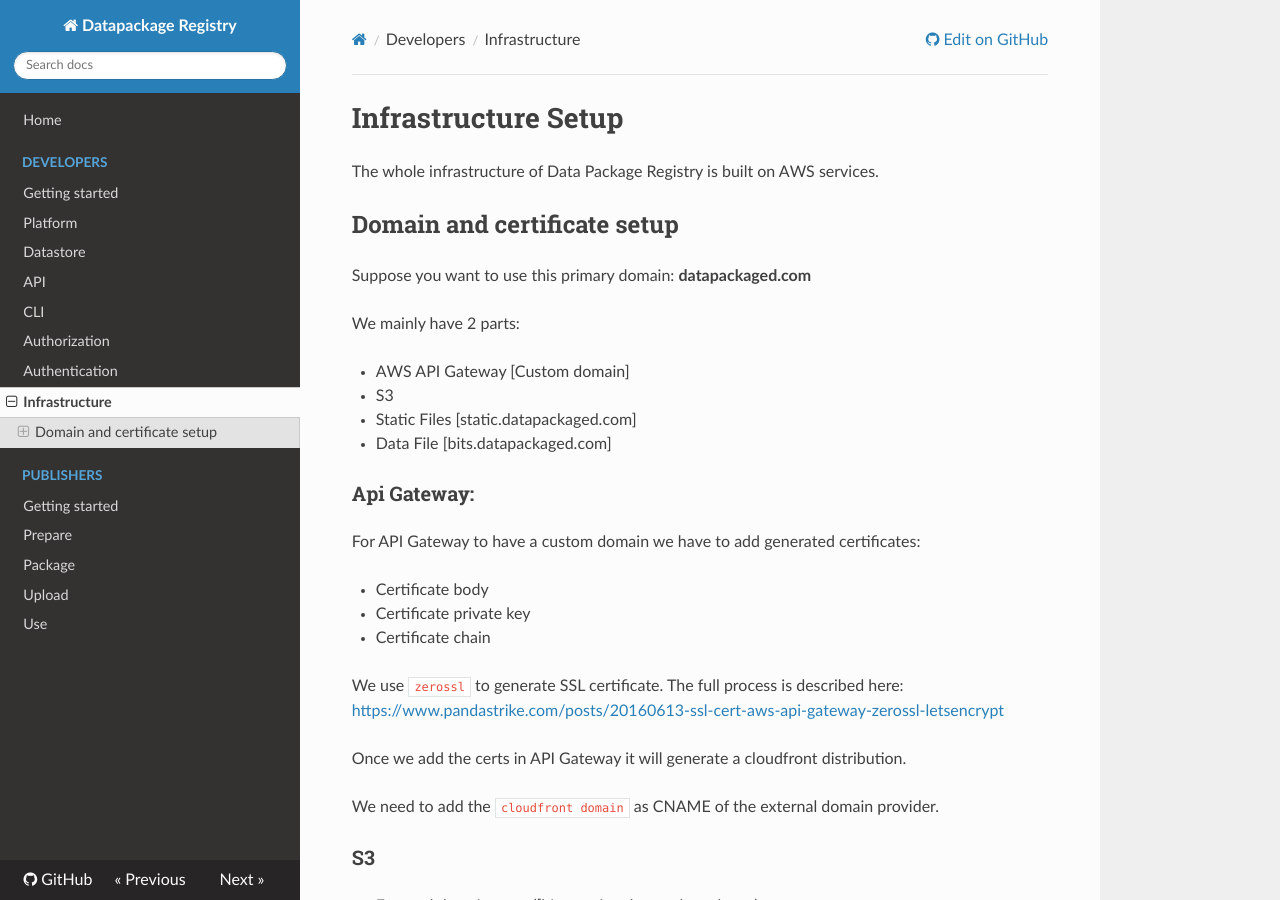
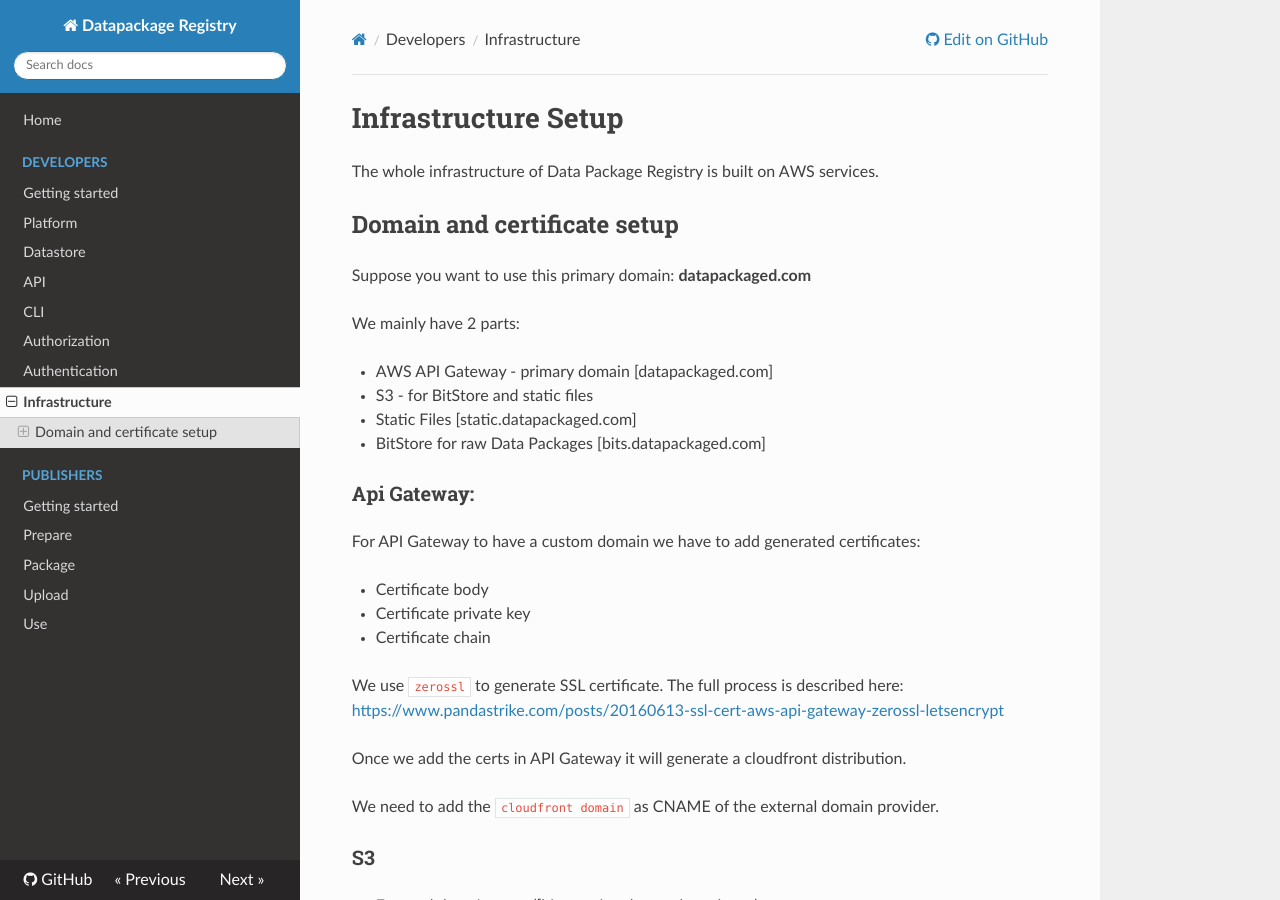
Before and after one commit to datopian/datahub-docs-tech, an MkDocs documentation site: the page built from docs/developers/infrastructure.md, in a window 1280 px wide and 900 px high. Built offline with MkDocs 1.6.1, drawn with Linux system fonts in a browser that asks for light colours; nearby versions of some CDN libraries; old or Windows-style settings are respelled for this version of MkDocs.

Commit message:
formatting and a little bit of proofing

```diff
--- a/docs/developers/infrastructure.md
+++ b/docs/developers/infrastructure.md
@@ -8,10 +8,11 @@
 
 We mainly have 2 parts:
 
-- AWS API Gateway [Custom domain]
-- S3
+- AWS API Gateway - primary domain [datapackaged.com]
+- S3 - for BitStore and static files
+
   - Static Files [static.datapackaged.com]
-  - Data File [bits.datapackaged.com]
+  - BitStore for raw Data Packages [bits.datapackaged.com]
 
 ### Api Gateway:
 
```
